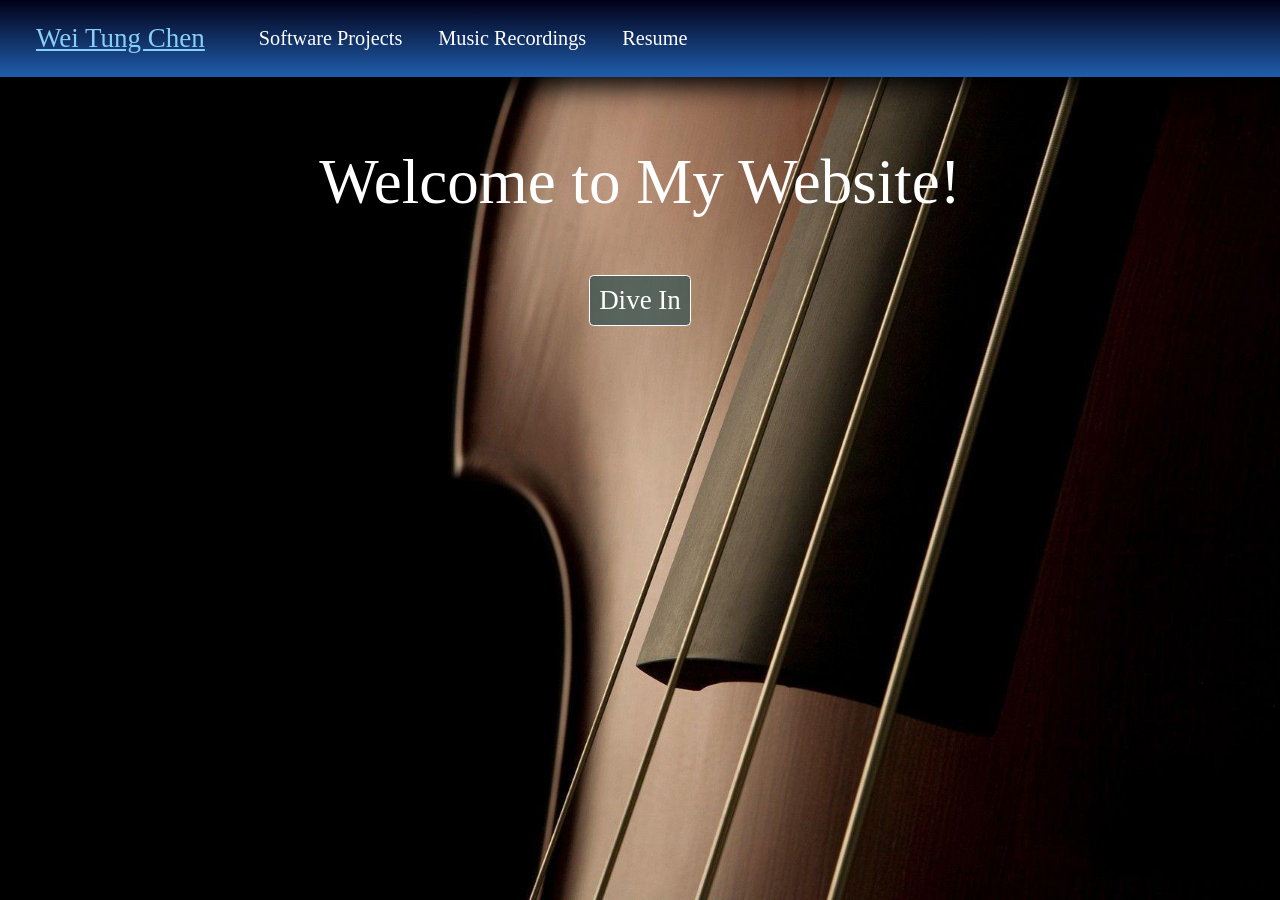
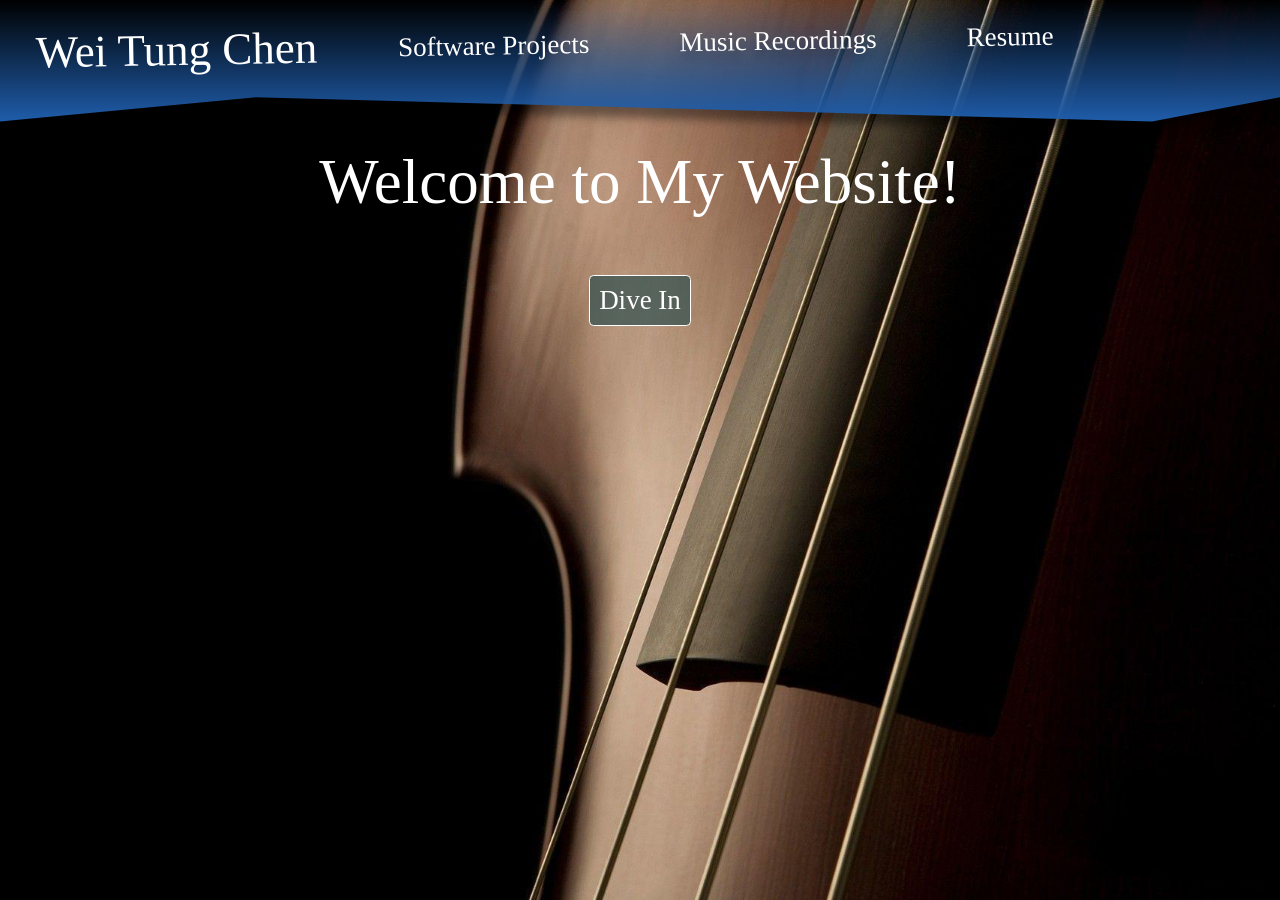
Before and after one commit to lleeoochen/lleeoochen.github.io-jekyll, a Jekyll site: the page built from index.md, in a window 1280 px wide. Built offline with Jekyll 4.4.1, drawn with Linux system fonts in a browser that asks for light colours; some web fonts are replaced.

Commit message:
fancy menu bar

```diff
--- a/Gemfile
+++ b/Gemfile
@@ -8,10 +8,10 @@ source "https://rubygems.org"
 #
 # This will help ensure the proper Jekyll version is running.
 # Happy Jekylling!
-gem "jekyll", "~> 3.8.5"
+gem "jekyll", "~> 4.0.0"
 
 # This is the default theme for new Jekyll sites. You may change this to anything you like.
-gem "minima", "~> 2.0"
+gem "minima", "~> 2.5.0"
 
 # If you want to use GitHub Pages, remove the "gem "jekyll"" above and
 # uncomment the line below. To upgrade, run `bundle update github-pages`.
--- a/_includes/head.html
+++ b/_includes/head.html
@@ -1,6 +1,8 @@
 <head>
 	<meta charset="UTF-8">
 	<title>{{ page.title }}</title>
+
+	<link href="https://fonts.googleapis.com/css2?family=Neucha&display=swap" rel="stylesheet">
 
 	<!-- Bootstrap CSS -->
 	<link rel="stylesheet" href="https://stackpath.bootstrapcdn.com/bootstrap/4.3.1/css/bootstrap.min.css" integrity="sha384-ggOyR0iXCbMQv3Xipma34MD+dH/1fQ784/j6cY/iJTQUOhcWr7x9JvoRxT2MZw1T" crossorigin="anonymous">
--- a/_includes/menu.html
+++ b/_includes/menu.html
@@ -1,3 +1,4 @@
+<div class="menu-wrap">
 	<div class="menu">
 
 		<div class="submenu-image">
@@ -37,3 +38,4 @@
 		</div>
 
 	</div>
+</div>
--- a/assets/css/includes/menu.scss
+++ b/assets/css/includes/menu.scss
@@ -2,14 +2,15 @@
 ---
 @media screen and (orientation: portrait) {
   :root {
-    --menu-margin-size: 1vw;
-    --menu-icon-size:   12vw;
+    --menu-margin-size: 2vw;
+    --menu-icon-size:   8vw;
     --menu-title-size:  3vw;
     --menu-font-size:   2.25vw;
     --menu-bottom:      0;
 
     --menu-background-color: #2f4f4f;
     --menu-background-gradient: linear-gradient(0deg, #020017, #1f5dab);
+    --menu-clip-path: unset;
   }
   .submenu-text {
     display: none !important;
@@ -20,12 +21,13 @@
   :root {
     --menu-margin-size: 1vh;
     --menu-icon-size:   15vh;
-    --menu-title-size:  3vh;
-    --menu-font-size:   2.25vh;
+    --menu-title-size:  5vh;
+    --menu-font-size:   3vh;
     --menu-bottom:      unset;
 
     --menu-background-color: #2f4f4fb3;
-    --menu-background-gradient: linear-gradient(180deg, #020017, #1f5dab);
+    --menu-background-gradient: linear-gradient(180deg, #1f5dab00, #1f5dab);
+    --menu-clip-path: polygon(0 0, 100% 0, 100% 80%, 90% 100%, 20% 80%, 0 100%)
   }
   .submenu-image {
     display: none !important;
@@ -37,20 +39,22 @@
   --menu-hover-color: #87CEFA;
 }
 
-.menu {
-  box-shadow: var(--menu-margin-size) var(--menu-margin-size) calc(var(--menu-margin-size) * 3) black;
-  // background-color: var(--menu-background-color);
-  // background-image: linear-gradient(180deg, #00000000, #523c7f);
-  // background-image: linear-gradient(180deg, #523c7f, #17cbf1b0);
-  // background-image: linear-gradient(0deg, #14101b, #e81b1b);
-  background-image: var(--menu-background-gradient);
+.menu-wrap {
+  filter: drop-shadow(0px 10px 5px rgba(0,0,0,0.5));
   position: fixed;
   width: 100%;
   bottom: var(--menu-bottom);
+
+  .menu {
+    box-shadow: var(--menu-margin-size) var(--menu-margin-size) calc(var(--menu-margin-size) * 3) black;
+    background-image: var(--menu-background-gradient);
+    clip-path: var(--menu-clip-path);
+  }
 }
 
 .submenu-text {
   display: flex;
+    transform: rotate(-1deg);
 
   .menu-link {
     white-space: nowrap;
@@ -68,7 +72,8 @@
   }
   .menu-title {
     font-size: var(--menu-title-size);
-    padding: calc(var(--menu-margin-size) * 2) calc(var(--menu-margin-size) * 4);
+    padding: calc(var(--menu-margin-size) * 5) calc(var(--menu-margin-size) * 4);
+    padding-top: calc(var(--menu-margin-size));
 
     &:hover {
       color: var(--menu-hover-color) !important;
@@ -76,7 +81,8 @@
   }
   .menu-text {
     font-size: var(--menu-font-size);
-    padding: calc(var(--menu-margin-size) * 2);
+    padding: calc(var(--menu-margin-size) * 5);
+    padding-top: calc(var(--menu-margin-size));
   }
 }
 
--- a/assets/css/main.scss
+++ b/assets/css/main.scss
@@ -11,5 +11,6 @@ body {
 	background-attachment: fixed;
 	background-size: cover;
 	background-position-x: center;
-    font-family: 'Spectral', serif !important;
+	font-family: 'Neucha', cursive;
+    // font-family: 'Spectral', serif !important;
 }
```
Lines whose indentation alone changed are shown as unchanged.
